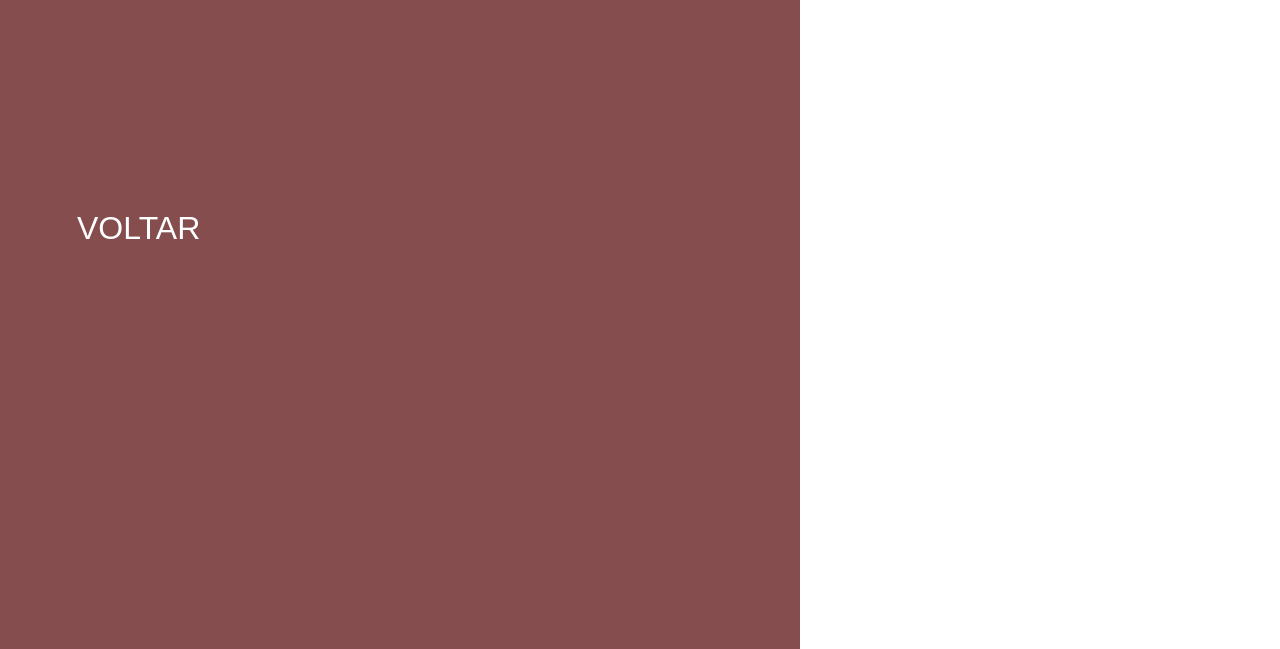
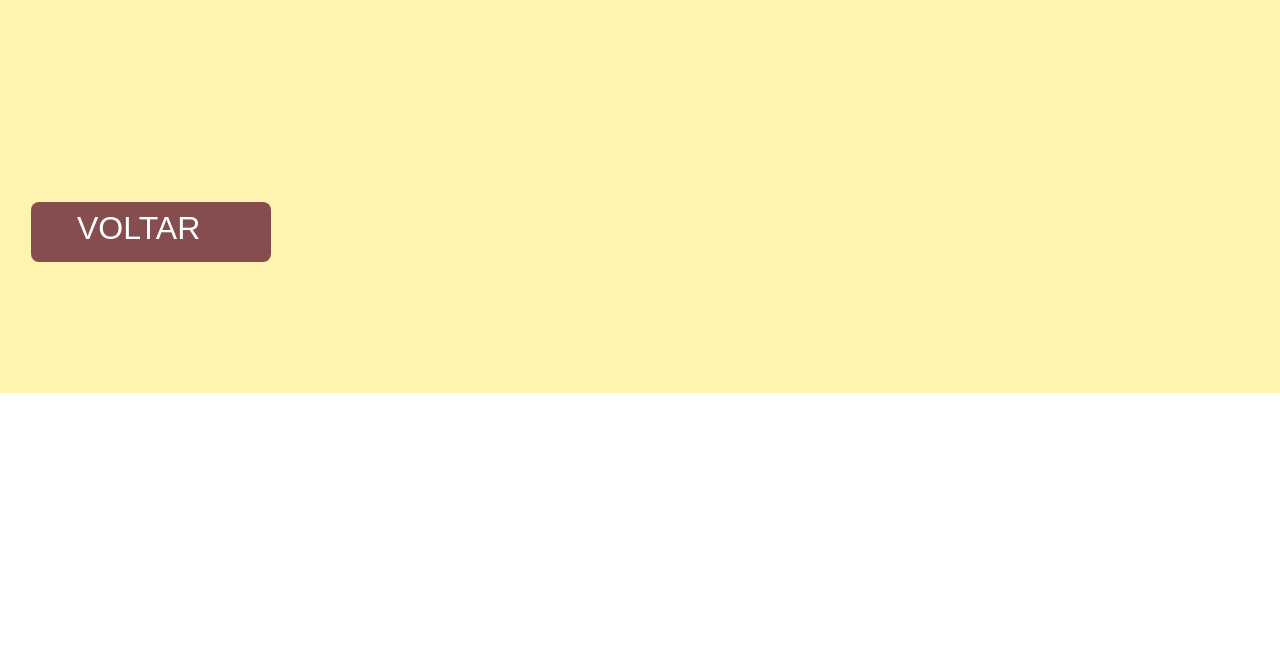
Before and after one commit to LissaaMM/site-de-historia, a plain HTML site: page src/html/hbr.html in a window 1280 px wide. Shown: the part 631-1280 px from the top of the page. After the commit the page ends 1024 px from the top, so only its background shows below. Drawn offline with Linux system fonts and the light colour scheme.

Commit message:
fazendooo

```diff
--- a/src/css/hbr.css
+++ b/src/css/hbr.css
@@ -10,14 +10,13 @@
 }
 .hist-brasil {
   background: #fff3b0;
-  width: 100vh;
-  height: 100vw;
+  height: 1024px;
   position: relative;
   overflow: hidden;
 }
 .cabe-arioo {
-  width: 100vh;
-  height: 100vw;
+  width: 1440px;
+  height: 204px;
   background-color:  #854d4d;
   position: absolute;
   left: 0px;
```
